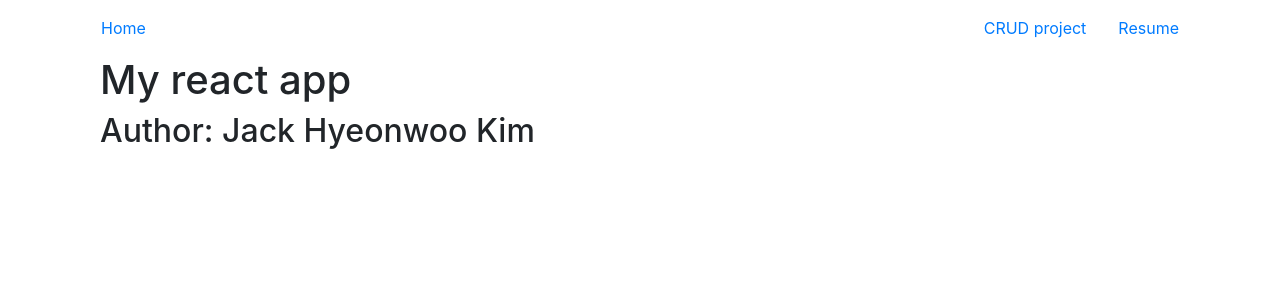
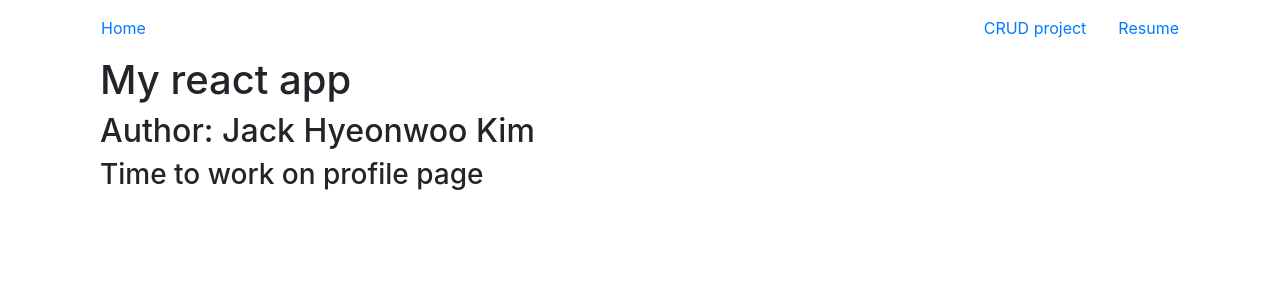
Before and after one commit to jackhw8/Jack_Site, a React (Create React App) app in the folder client/: page / in a window 1280 px wide. Shown: the top 300 px of the page. Built offline with nearby package versions, Linux system fonts and the light colour scheme.

Commit message:
prof page

```diff
--- a/client/src/components/main/Main.js
+++ b/client/src/components/main/Main.js
@@ -5,6 +5,7 @@ const Main = () => {
     <div className="container">
       <h1>My react app</h1>
       <h2>Author: Jack Hyeonwoo Kim</h2>
+      <h3>Time to work on profile page</h3>
     </div>
   );
 }
```
